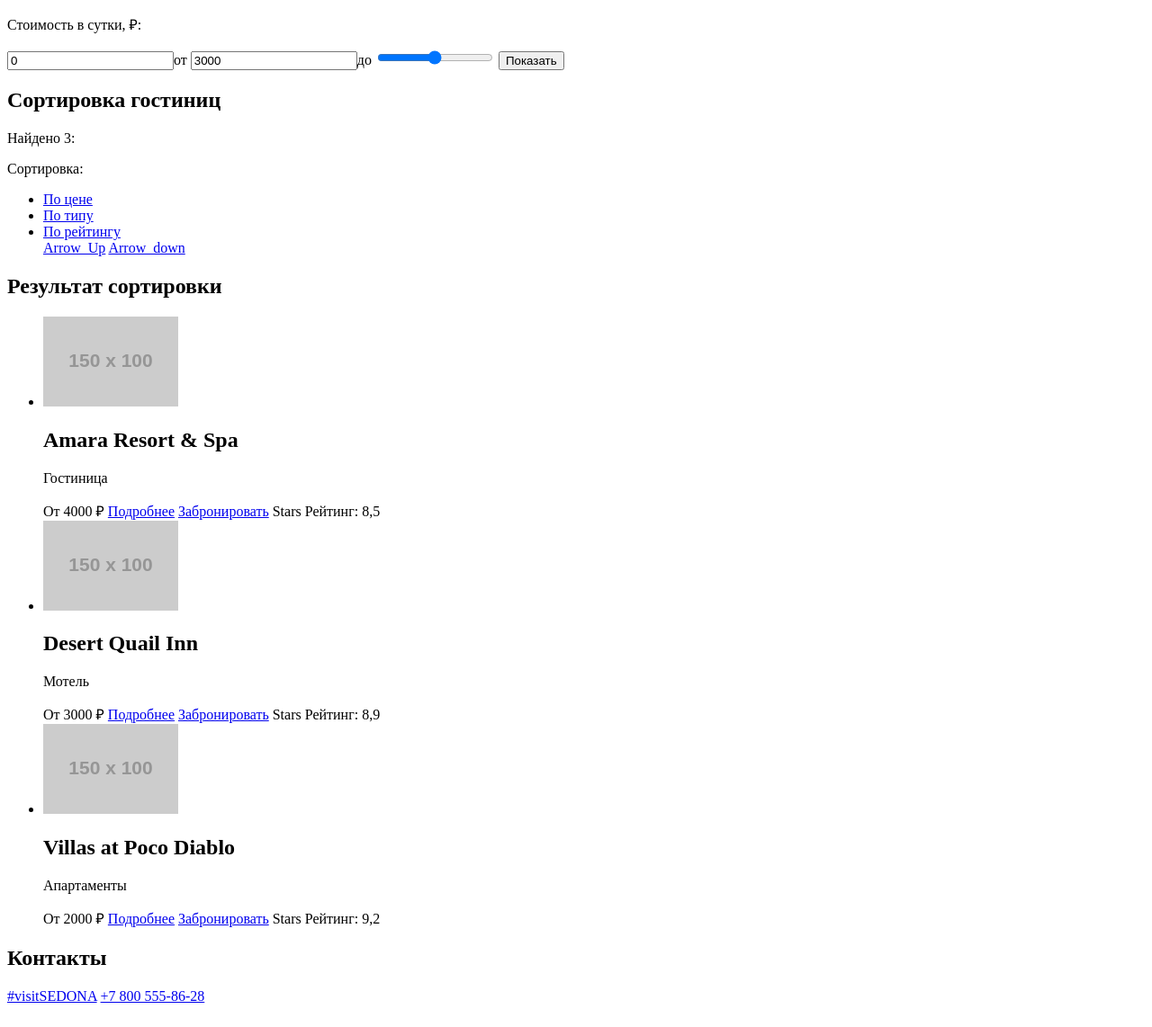
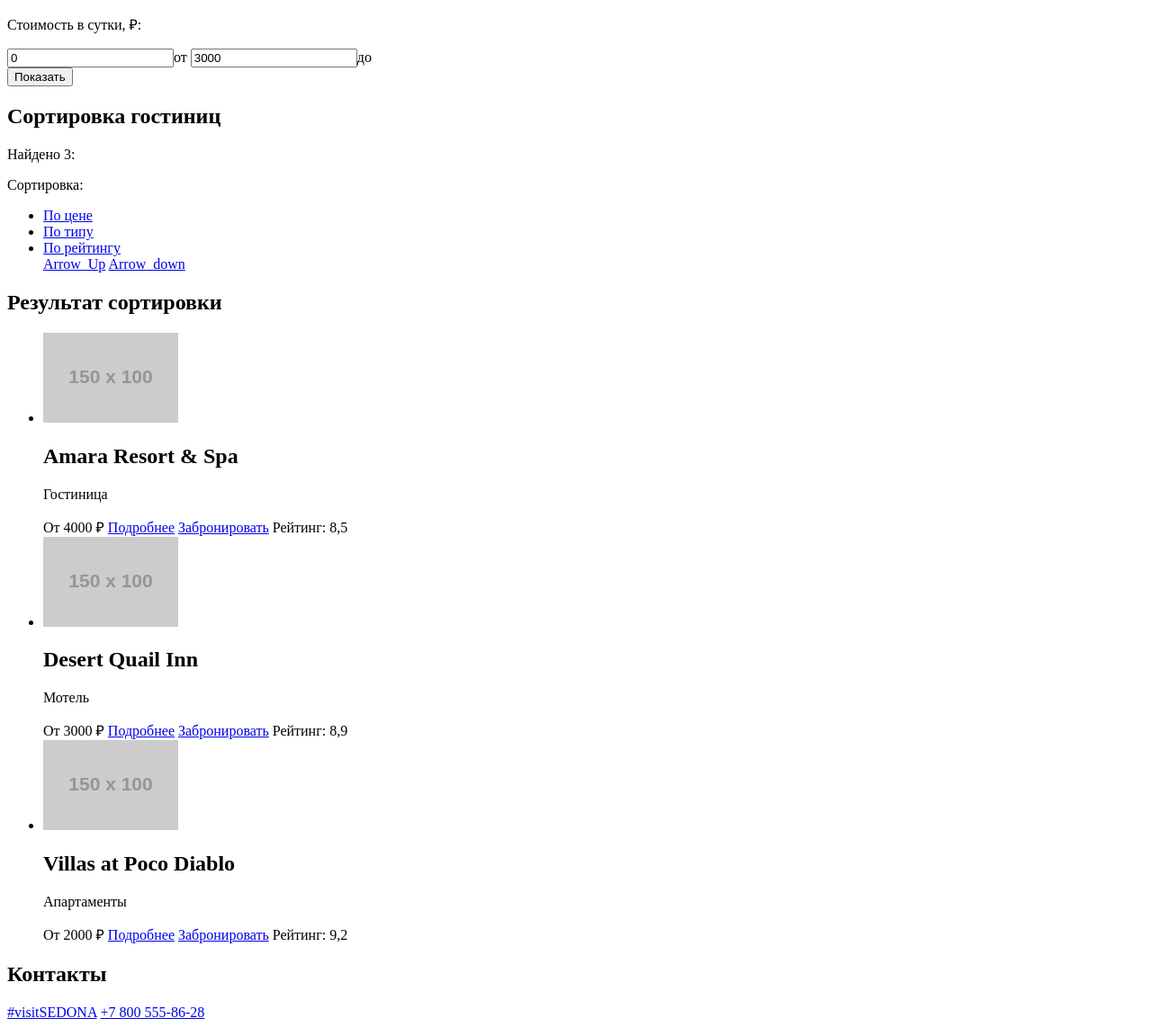
Before and after one commit to pakhmutova/1688499-sedona-31, a plain HTML site: page hotels.html in a window 1280 px wide. Shown: the part 535-1677 px from the top of the page at 90% size. Drawn offline with Linux system fonts and the light colour scheme; placeholder pictures from the web are drawn by us.

Commit message:
исправила слайдер

```diff
--- a/hotels.html
+++ b/hotels.html
@@ -59,7 +59,8 @@
                <p>Стоимость в сутки, ₽:</p>
                <label><input type="text" name="min-price" value="0">от</label>
                <label><input type="text" name="max-price" value="3000">до</label>
-               <label><input type="range"></label>
+               <div></div>
+               <div></div>
                <button type="submit">Показать</button>
             </div>
          </form>
@@ -96,7 +97,7 @@
                <span>От 4000 ₽</span>
                <a href="#">Подробнее</a>
                <a href="#">Забронировать</a>
-               <span>Stars</span>
+               <span></span>
                <span>Рейтинг: 8,5</span>
             </li>
             <li>
@@ -106,7 +107,7 @@
                <span>От 3000 ₽</span>
                <a href="#">Подробнее</a>
                <a href="#">Забронировать</a>
-               <span>Stars</span>
+               <span></span>
                <span>Рейтинг: 8,9</span>
             </li>
             <li>
@@ -116,7 +117,7 @@
                <span>От 2000 ₽</span>
                <a href="#">Подробнее</a>
                <a href="#">Забронировать</a>
-               <span>Stars</span>
+               <span></span>
                <span>Рейтинг: 9,2</span>
             </li>
          </ul>
```
